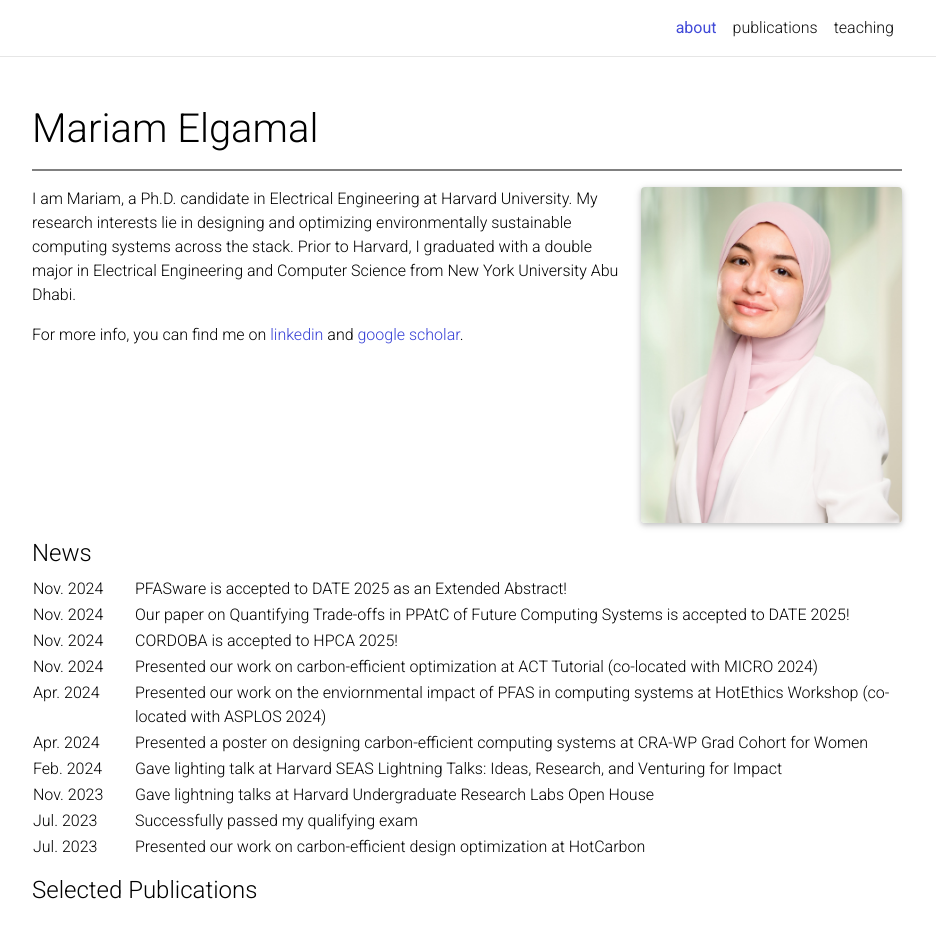
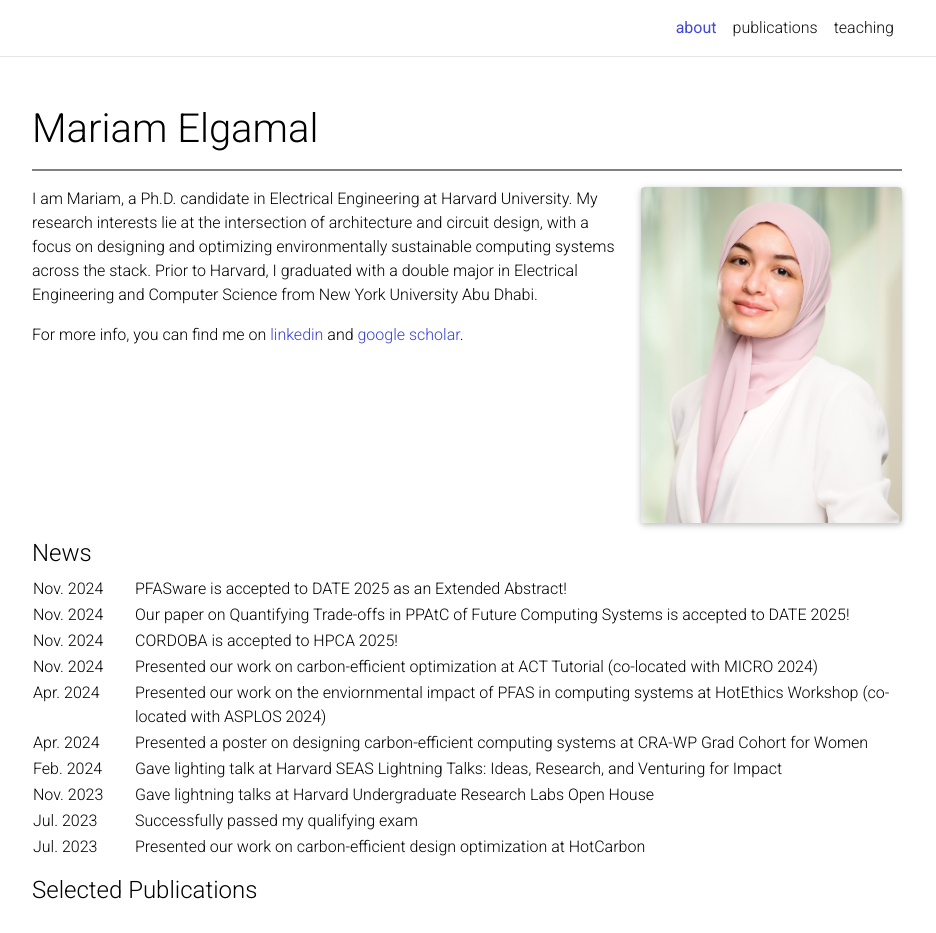
Before and after one commit to mariamelgamal/mariamelgamal.github.io, a Jekyll site: the page built from _pages/about.md, in a window 1280 px wide and 1107 px high, cut to the strip 0-933 px from the top of the window. Shown: the whole strip, without its empty margins (173-1109 px from the left). Built offline with Jekyll 4.4.1, drawn with Linux system fonts in a browser that asks for light colours; full-size pictures stand in for the smaller copies a plugin makes; comment, search, counter and statistics services are not loaded; a style sheet for code colours, icons or effects is not loaded.

Commit message:
Update about.md

```diff
--- a/_pages/about.md
+++ b/_pages/about.md
@@ -16,6 +16,6 @@
 social: false # includes social icons at the bottom of the page
 ---
 
-I am Mariam, a Ph.D. candidate in Electrical Engineering at Harvard University. My research interests lie in designing and optimizing environmentally sustainable computing systems across the stack. Prior to Harvard, I graduated with a double major in Electrical Engineering and Computer Science from New York University Abu Dhabi.
+I am Mariam, a Ph.D. candidate in Electrical Engineering at Harvard University. My research interests lie at the intersection of architecture and circuit design, with a focus on designing and optimizing environmentally sustainable computing systems across the stack. Prior to Harvard, I graduated with a double major in Electrical Engineering and Computer Science from New York University Abu Dhabi.
 
 For more info, you can find me on [linkedin](https://www.linkedin.com/in/mariamelgamal/) and [google scholar](https://scholar.google.com/citations?user=46LuxZUAAAAJ&hl=en).
```
